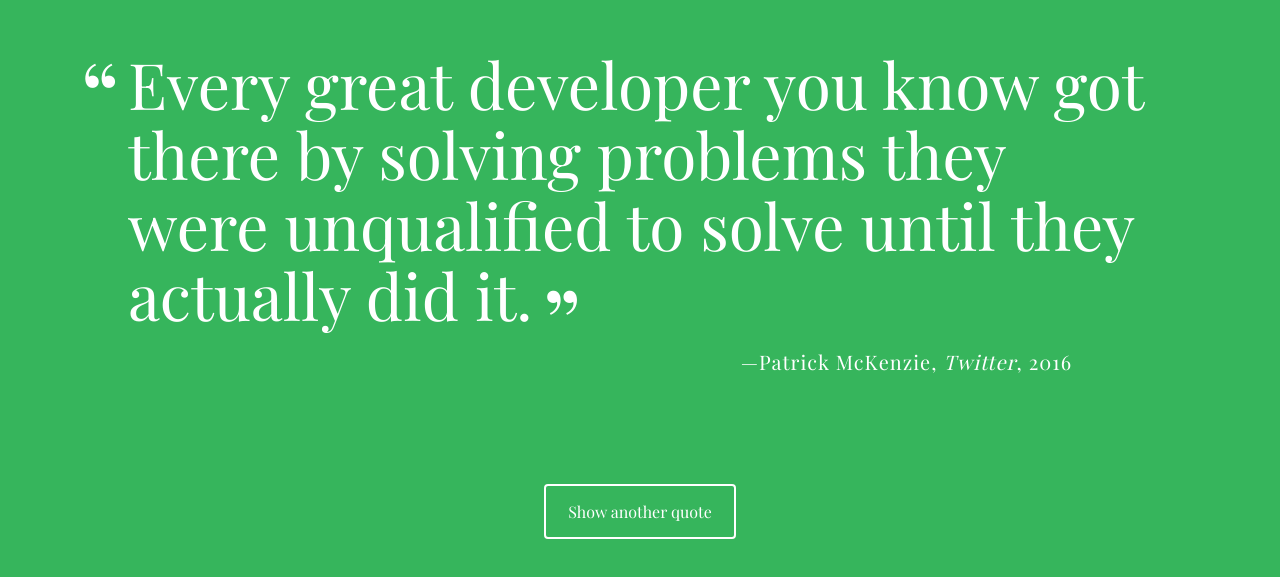
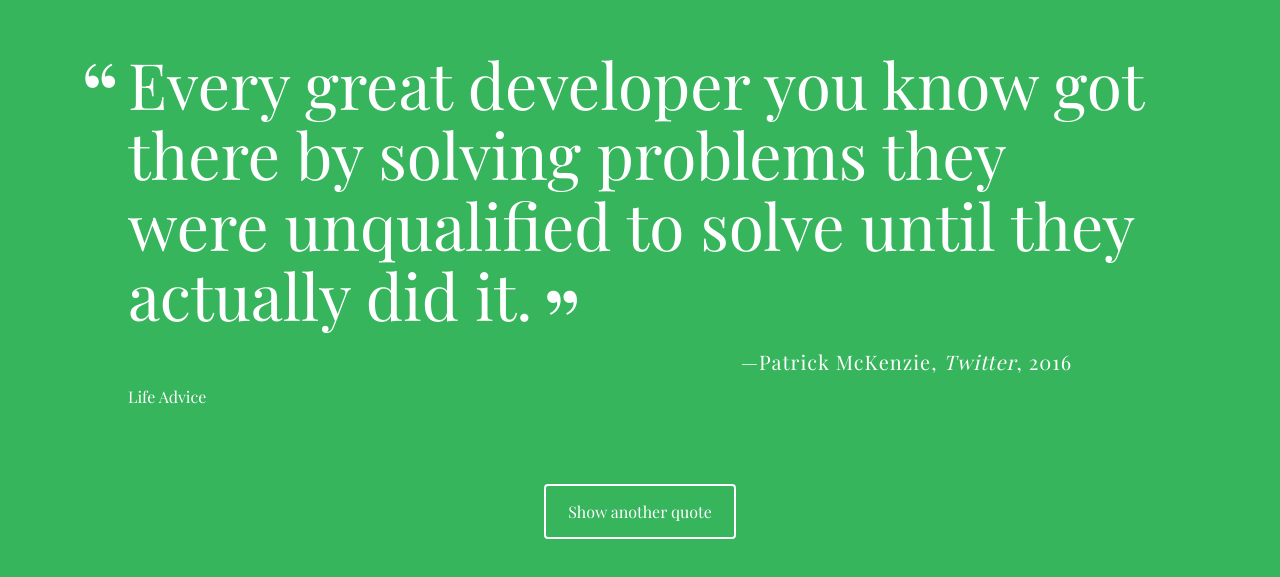
Before and after one commit to joshbains/techdegree-project-1, a plain HTML site: page index.html in a window 1280 px wide. Shown: the part 111-688 px from the top of the page. Drawn offline with nearby package versions, Linux system fonts and the light colour scheme; a web font is replaced by a local one.

Commit message:
added a tag class to style

```diff
--- a/index.html
+++ b/index.html
@@ -12,6 +12,7 @@
     <div id="quote-box">
       <p class="quote">Every great developer you know got there by solving problems they were unqualified to solve until they actually did it.</p>
       <p class="source">Patrick McKenzie<span class="citation">Twitter</span><span class="year">2016</span></p>
+      <p class="tag">Life Advice</p>
     </div>
     <button id="loadQuote">Show another quote</button>
   </div>
```
